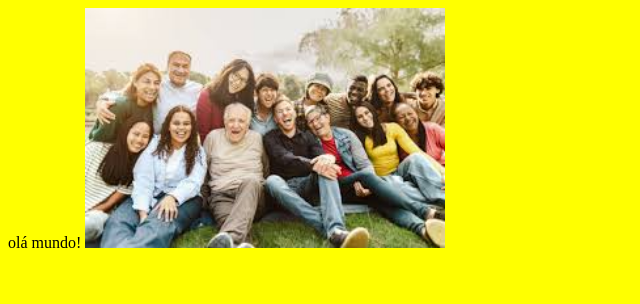
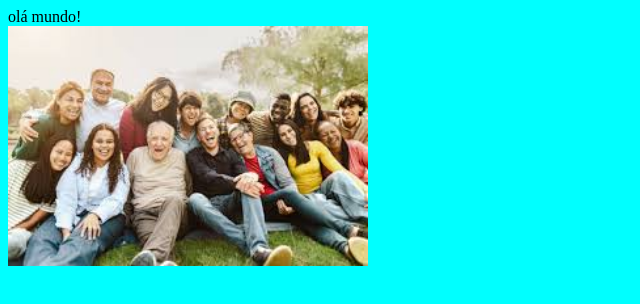
Before and after one commit to Evycostzocn/ProjetoWeb1-DIW, a plain HTML site: page index.html in a window 1280 px wide. Shown: the whole page, without its empty margins (0-640 px from the left). Drawn offline with Linux system fonts and the light colour scheme.

Commit message:
Segunda versão do site

```diff
--- a/index.html
+++ b/index.html
@@ -7,7 +7,8 @@
     <link rel="stylesheet" href="style.css">
 </head>
 <body>
-    olá mundo!
+    olá mundo!<br>
+</body>
     <img src="pessoas.jpeg" alt="" width="360px">
 </body>
 </html>
--- a/style.css
+++ b/style.css
@@ -1,3 +1,3 @@
 body {
-    background-color: yellow;
+    background-color: cyan;
 }
```
